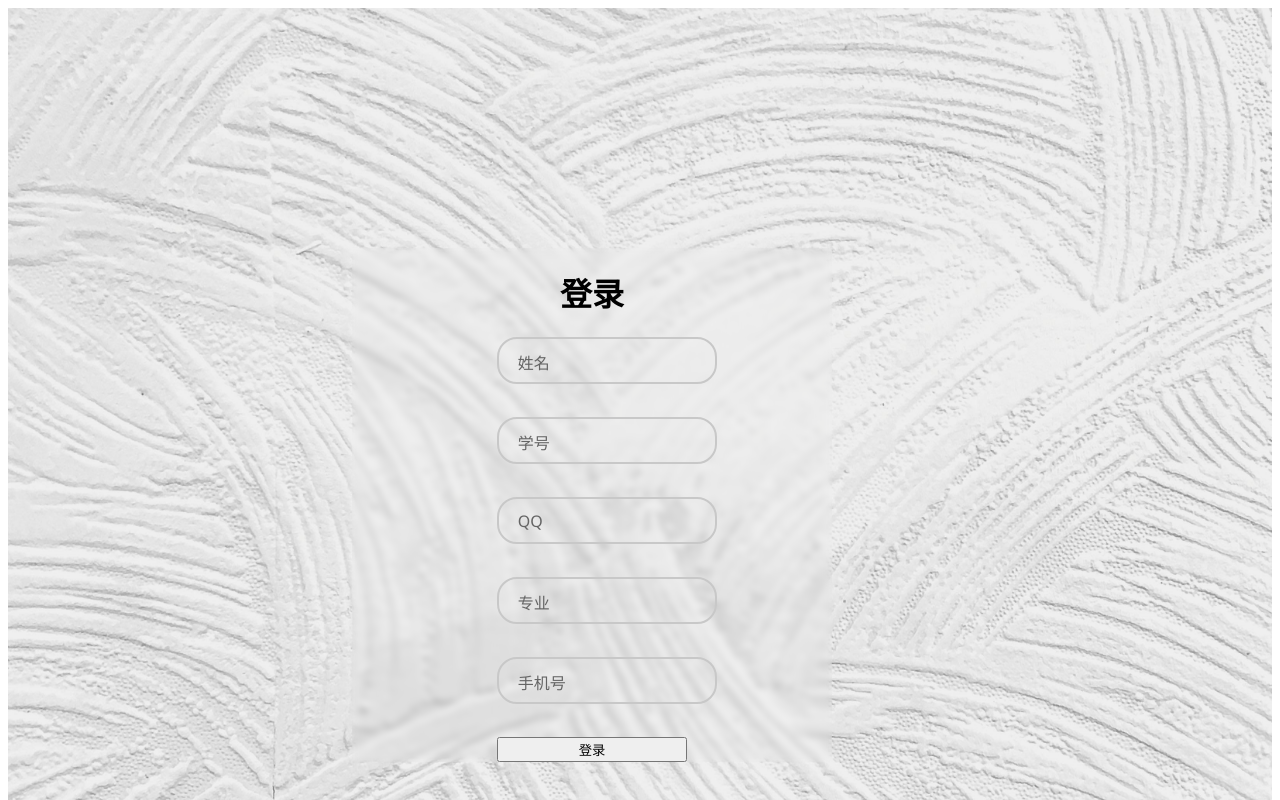
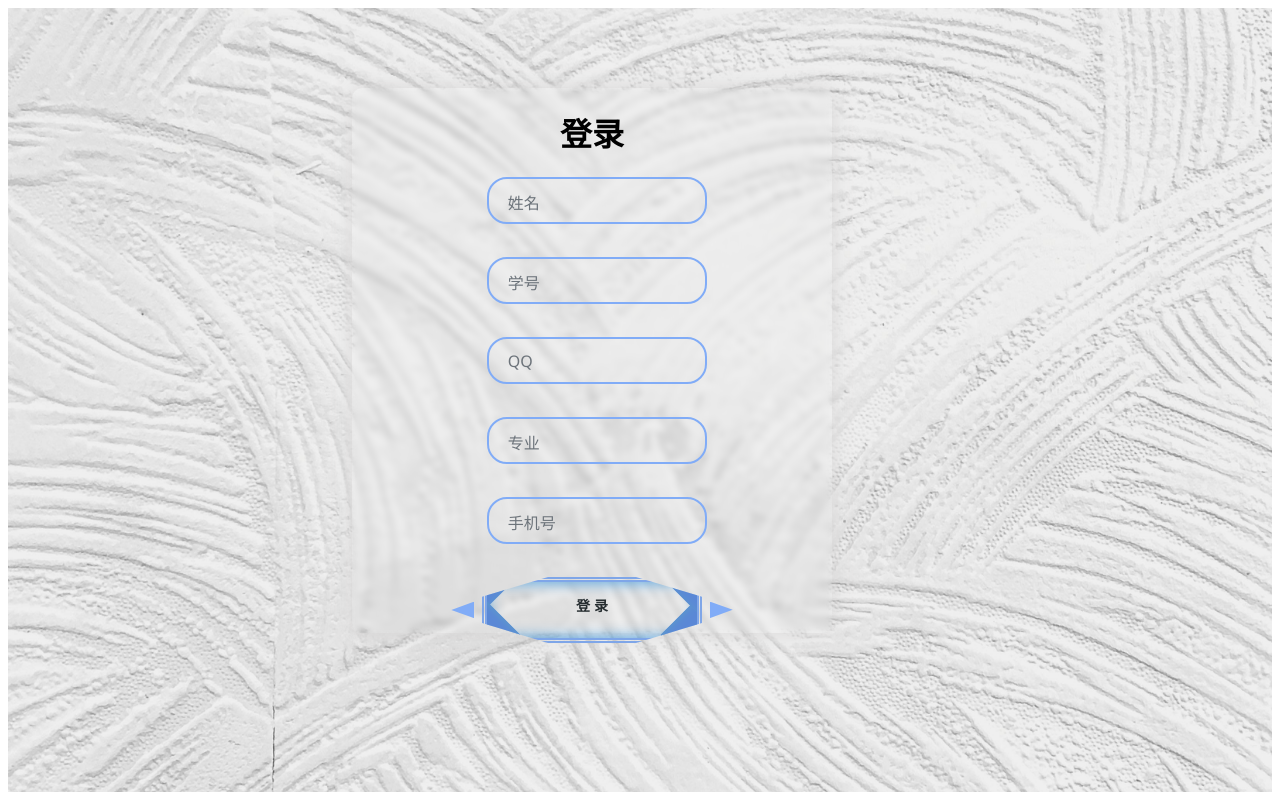
Before and after one commit to LQQGOGO/NewRecruitSystem, a Vue app: page /login in a window 1280 px wide. Shown: the top 800 px of the page. Built offline with nearby package versions, Linux system fonts and the light colour scheme.

Commit message:
完成了登录页面的编写

```diff
--- a/src/App.vue
+++ b/src/App.vue
@@ -8,7 +8,6 @@
 
 <style scoped>
 .w {
-  padding-top: 10rem;
   height: 98vh;
   width: 100%;
   background-image: url('./assets/loginbg.jpg');
--- a/src/views/login/LoginPage.vue
+++ b/src/views/login/LoginPage.vue
@@ -3,6 +3,7 @@ import { ref } from 'vue'
 import { useRouter } from 'vue-router'
 import { useStudentStore } from '@/stores/student'
 import { useUserStore } from '@/stores/user'
+import { ElMessage } from 'element-plus'
 
 const studentStore = useStudentStore()
 const userStore = useUserStore()
@@ -50,7 +51,7 @@ const rules = {
   }
 }
 
-const validateField = (field) => {
+const validateField = field => {
   const value = formModel.value[field]
   const rule = rules[field]
 
@@ -74,7 +75,10 @@ const login = () => {
     }
   }
   if (valid) {
-    alert('登录成功')
+    ElMessage({
+    message: '登录成功！',
+    type: 'success',
+  })
     studentStore.setName(formModel.value.Name)
     studentStore.setMajor(formModel.value.Major)
     studentStore.setSchool(formModel.value.SchoolNumber)
@@ -114,7 +118,9 @@ const login = () => {
             @blur="validateField('SchoolNumber')"
           />
           <label for="school">学号</label>
-          <span class="error" v-if="errors.SchoolNumber">{{ errors.SchoolNumber }}</span>
+          <span class="error" v-if="errors.SchoolNumber">{{
+            errors.SchoolNumber
+          }}</span>
         </div>
         <div class="inputGroup">
           <input
@@ -125,7 +131,9 @@ const login = () => {
             @blur="validateField('QQNumber')"
           />
           <label for="qq">QQ</label>
-          <span class="error" v-if="errors.QQNumber">{{ errors.QQNumber }}</span>
+          <span class="error" v-if="errors.QQNumber">{{
+            errors.QQNumber
+          }}</span>
         </div>
         <div class="inputGroup">
           <input
@@ -147,9 +155,21 @@ const login = () => {
             @blur="validateField('PhoneNumber')"
           />
           <label for="phone">手机号</label>
-          <span class="error" v-if="errors.PhoneNumber">{{ errors.PhoneNumber }}</span>
+          <span class="error" v-if="errors.PhoneNumber">{{
+            errors.PhoneNumber
+          }}</span>
         </div>
-        <button type="submit" class="button">登录</button>
+        <button type="submit" class="button">
+          登 录
+          <div id="clip">
+            <div id="leftTop" class="corner"></div>
+            <div id="rightBottom" class="corner"></div>
+            <div id="rightTop" class="corner"></div>
+            <div id="leftBottom" class="corner"></div>
+          </div>
+          <span id="rightArrow" class="arrow"></span>
+          <span id="leftArrow" class="arrow"></span>
+        </button>
       </form>
     </div>
   </div>
@@ -169,10 +189,9 @@ const login = () => {
   justify-content: center;
   backdrop-filter: blur(3px);
   width: 30em;
+  border-radius: 10px;
+  box-shadow: 0 0 20px rgba(213, 212, 212, 0.9);
   transform: translateX(-10%);
-  .button {
-    width: 100%;
-  }
 }
 h1 {
   text-align: center;
@@ -189,7 +208,7 @@ h1 {
   font-size: 100%;
   padding: 0.8em;
   outline: none;
-  border: 2px solid rgb(200, 200, 200);
+  border: 2px solid #81acf7;
   background-color: transparent;
   border-radius: 20px;
   width: 100%;
@@ -204,12 +223,12 @@ h1 {
   margin-left: 0.5em;
   pointer-events: none;
   transition: all 0.3s ease;
-  color: rgb(100, 100, 100);
+  color: rgb(108, 115, 122);
 }
 
 .inputGroup input:focus ~ label,
 .inputGroup input:valid ~ label {
-  transform: translateY(-50%) scale(.9);
+  transform: translateY(-50%) scale(0.9);
   margin: 0em;
   margin-left: 1.3em;
   padding: 0.4em;
@@ -217,7 +236,7 @@ h1 {
 }
 
 .inputGroup input:focus {
-  border-color: rgb(150, 150, 200);
+  border-color: #27c39f;
 }
 
 .error {
@@ -226,4 +245,172 @@ h1 {
   margin-top: 0.5em;
   margin-left: 1em;
 }
+
+/* button 按钮样式 */
+button {
+  position: relative;
+  width: 15em;
+  height: 4em;
+  outline: none;
+  transition: 0.1s;
+  background-color: transparent;
+  border: none;
+  font-size: 14px;
+  font-weight: bold;
+  color: #252c2f;
+  display: flex; /* 使用 flexbox 布局 */
+  align-items: center; /* 垂直居中 */
+  justify-content: center; /* 水平居中 */
+}
+
+#clip {
+  --color: #7fa6e8;
+  position: absolute;
+  top: 0;
+  overflow: hidden;
+  width: 100%;
+  height: 100%;
+  border: 5px double var(--color);
+  box-shadow: inset 0px 0px 15px #47a0e4;
+  -webkit-clip-path: polygon(30% 0%, 70% 0%, 100% 30%, 100% 70%, 70% 100%, 30% 100%, 0% 70%, 0% 30%);
+}
+
+.arrow {
+  position: absolute;
+  transition: 0.2s;
+  background-color: #81acf7;
+  top: 44%;
+  width: 11%;
+  height: 30%;
+}
+
+#leftArrow {
+  left: -17%;
+  -webkit-clip-path: polygon(100% 0, 100% 100%, 0 50%);
+}
+
+#rightArrow {
+  -webkit-clip-path: polygon(100% 49%, 0 0, 0 100%);
+  left: 106%;
+}
+
+button:hover #rightArrow {
+  background-color: #27c39f;
+  left: -17%;
+  animation: 0.6s ease-in-out both infinite alternate rightArrow8;
+}
+
+button:hover #leftArrow {
+  background-color: #27c39f;
+  left: 106%;
+  animation: 0.6s ease-in-out both infinite alternate leftArrow8;
+}
+
+.corner {
+  position: absolute;
+  width: 4em;
+  height: 4em;
+  background-color: #5b88d6;
+  box-shadow: inset 1px 1px 8px #5c9cca;
+  transform: scale(1) rotate(45deg);
+  transition: 0.2s;
+}
+
+#rightTop {
+  top: -1.98em;
+  left: 91%;
+}
+
+#leftTop {
+  top: -1.96em;
+  left: -3.0em;
+}
+
+#leftBottom {
+  top: 2.10em;
+  left: -2.15em;
+}
+
+#rightBottom {
+  top: 45%;
+  left: 88%;
+}
+
+button:hover #leftTop {
+  animation: 0.1s ease-in-out 0.05s both changeColor8,
+  0.2s linear 0.4s both lightEffect8;
+}
+
+button:hover #rightTop {
+  animation: 0.1s ease-in-out 0.15s both changeColor8,
+  0.2s linear 0.4s both lightEffect8;
+}
+
+button:hover #rightBottom {
+  animation: 0.1s ease-in-out 0.25s both changeColor8,
+  0.2s linear 0.4s both lightEffect8;
+}
+
+button:hover #leftBottom {
+  animation: 0.1s ease-in-out 0.35s both changeColor8,
+  0.2s linear 0.4s both lightEffect8;
+}
+
+button:hover .corner {
+  transform: scale(1.25) rotate(45deg);
+}
+
+button:hover #clip {
+  animation: 0.2s ease-in-out 0.55s both greenLight8;
+  --color: #27c39f;
+}
+
+@keyframes changeColor8 {
+  from {
+    background-color: #4685af;
+  }
+
+  to {
+    background-color: #27c39f;
+  }
+}
+
+@keyframes lightEffect8 {
+  from {
+    box-shadow: 1px 1px 5px #27c39f;
+  }
+
+  to {
+    box-shadow: 0 0 2px #27c39f;
+  }
+}
+
+@keyframes greenLight8 {
+  from {
+  }
+
+  to {
+    box-shadow: inset 0px 0px 15px #27c39f;
+  }
+}
+
+@keyframes leftArrow8 {
+  from {
+    transform: translate(0px);
+  }
+
+  to {
+    transform: translateX(10px);
+  }
+}
+
+@keyframes rightArrow8 {
+  from {
+    transform: translate(0px);
+  }
+
+  to {
+    transform: translateX(-10px);
+  }
+}
 </style>
```
